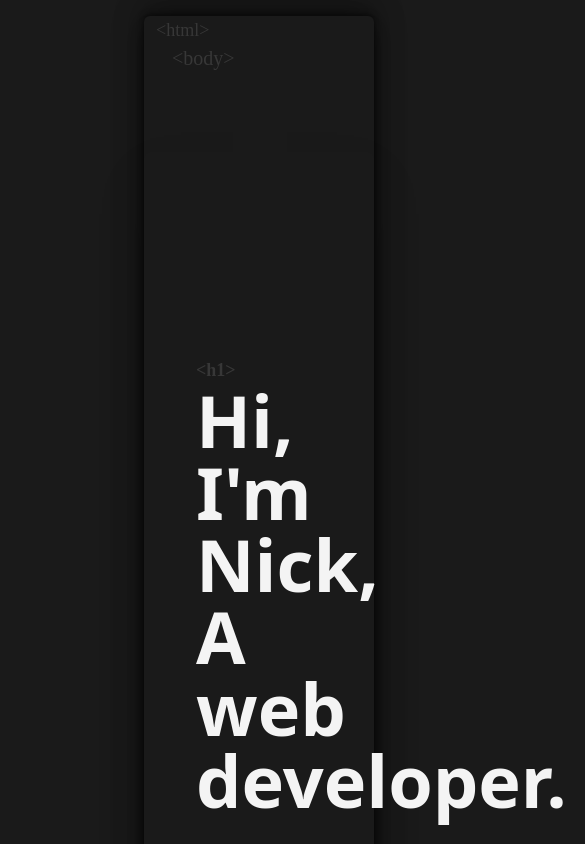
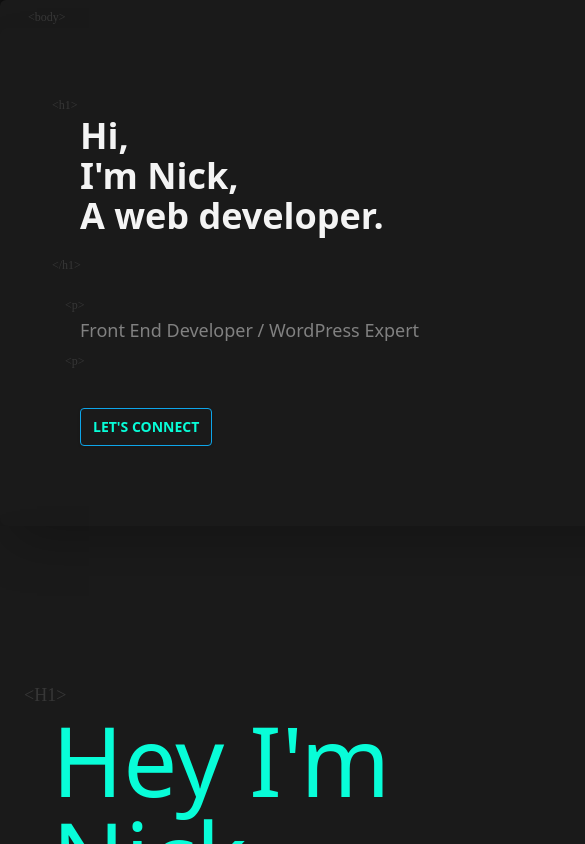
Before and after one commit to Stalehair54/My-new-portfolio, a React (Create React App) app: page / in a window 390 px wide. Shown: the top 844 px of the page, 585 px wide, since content can reach past the window. Built offline with nearby package versions, Linux system fonts and the light colour scheme; a web font is replaced by a local one.

Commit message:
home-top is responsive

```diff
--- a/src/index.css
+++ b/src/index.css
@@ -3,6 +3,13 @@
     display: none;
   }
 }
+
+@media (max-width: 1300px) {
+  html {
+    width: 1300px;
+  }
+}
+
 @tailwind base;
 @tailwind components;
 @tailwind utilities;
--- a/src/pages/Home.js
+++ b/src/pages/Home.js
@@ -5,24 +5,24 @@ import Projectgal from "../components/projectgal";
 const Home = () => {
   return (
     <section
-      className="bg-[#1a1a1a] mr-4 h-full overflowhidden ml-36 shadow-4xl rounded-md mt-4 mb-4 snap-y snap-proximity before:content-['<html>'] before:text-lg before:ml-3 before:text-[#373737]  before:font-bella
-    after:content-['</html>']  after:text-[#373737] after:font-bella after:ml-3 after:text-lg"
+      className=" bg-[#1a1a1a] mr-4 h-full overflowhidden ml-36 shadow-4xl rounded-md mt-4 mb-4 xl:before:hidden xl:after:hidden  before:content-['<html>']  before:text-lg before:ml-3 before:text-[#373737]  before:font-bella
+    after:content-['</html>']  after:text-[#373737] after:font-bella after:ml-3 after:text-lg xl:w-[1200px] xl:ml-0 xl:mt-0 xl:mb-0 xl:mr-0 xl:overflow-hidden xl:text-xl xl:block"
     >
-      <section className="before:content-['<body>'] before:text-xl before:ml-7 before:text-[#373737] before:font-bella after:content-['</body>']  after:text-[#373737] after:text-xl after:font-bella after:ml-7">
-        <header className=" h-screen mt-20 shadow-2xl rounded-lg">
-          <article className="text-left top-40 relative text-[#f4f4f4] text-7xl font-semibold font-title px-20 before:content-['<h1>'] before:text-lg before:text-[#373737] ml-[-28px] before:font-bella after:content-['</h1>'] after:text-lg  after:text-[#373737] after:font-bella">
+      <section className=" xl:before:text-xs before:content-['<body>'] before:text-xl before:ml-7 before:text-[#373737] before:font-bella after:content-['</body>']  after:text-[#373737] after:text-xl after:font-bella after:ml-7">
+        <header className=" h-screen xl:h-full mt-20 shadow-2xl rounded-lg xl:mt-0 ">
+          <article className="xl:before:text-xs xl:after:text-xs xl:before:font-thin xl:after:font-thin xl:before:ml-[-28px] xl:after:ml-[-28px] text-left top-40 xl:top-12 relative text-[#f4f4f4] text-7xl xl:text-4xl font-semibold font-title px-20 xl:ml-0  before:content-['<h1>'] before:text-lg before:text-[#373737] ml-[-28px] before:font-bella after:content-['</h1>'] after:text-lg   after:text-[#373737] after:font-bella">
             <h5 className="">Hi,</h5>
             <h1>I'm Nick,</h1>
             <h2>A web developer.</h2>
           </article>
-          <p className="text-left top-40 relative text-[#818181] text-2xl font-sans px-20 py-5   ">
-            <p className="before:content-['<p>'] before:text-lg before:text-[#373737] ml-[-15px] before:font-bella "></p>
+          <p className="text-left top-40 xl:top-10 relative text-[#818181] text-2xl font-sans px-20 py-5 xl:text-lg ">
+            <p className="before:content-['<p>'] before:text-lg xl:before:text-xs before:text-[#373737] ml-[-15px] before:font-bella "></p>
             Front End Developer / WordPress Expert
-            <p className="after:content-['<p>'] ml-[-15px] after:text-[#373737] after:text-lg after:font-bella"></p>
+            <p className="after:content-['<p>'] ml-[-15px] after:text-[#373737] xl:after:text-xs after:text-lg after:font-bella"></p>
           </p>
           <Link to="/contact">
             <button
-              className="ml-20 mt-40 border border-sky-500 text-[#08fdd8] active:bg-blue-600 font-bold uppercase text-sm px-6 py-3 rounded shadow hover:shadow-lg outline-none focus:outline-none mr-1 mb-1 ease-linear transition-all duration-150"
+              className="xl:mt-14 xl:px-3 xl:mb-20 xl:py-2 ml-20 mt-40 border border-sky-500 text-[#08fdd8] active:bg-blue-600 font-bold uppercase text-sm px-6 py-3 rounded shadow hover:shadow-lg outline-none focus:outline-none mr-1 mb-1 ease-linear transition-all duration-150"
               type="submit"
             >
               Let's connect
--- a/tailwind.config.js
+++ b/tailwind.config.js
@@ -18,6 +18,22 @@ module.exports = {
         bella: ["La Belle Aurore", "cursive"],
       },
     },
+    screens: {
+      "2xl": { max: "1535px" },
+      // => @media (max-width: 1535px) { ... }
+
+      xl: { max: "1300px" },
+      // => @media (max-width: 1279px) { ... }
+
+      lg: { max: "1023px" },
+      // => @media (max-width: 1023px) { ... }
+
+      md: { max: "767px" },
+      // => @media (max-width: 767px) { ... }
+
+      sm: { max: "639px" },
+      // => @media (max-width: 639px) { ... }
+    },
   },
   plugins: [],
 };
```
